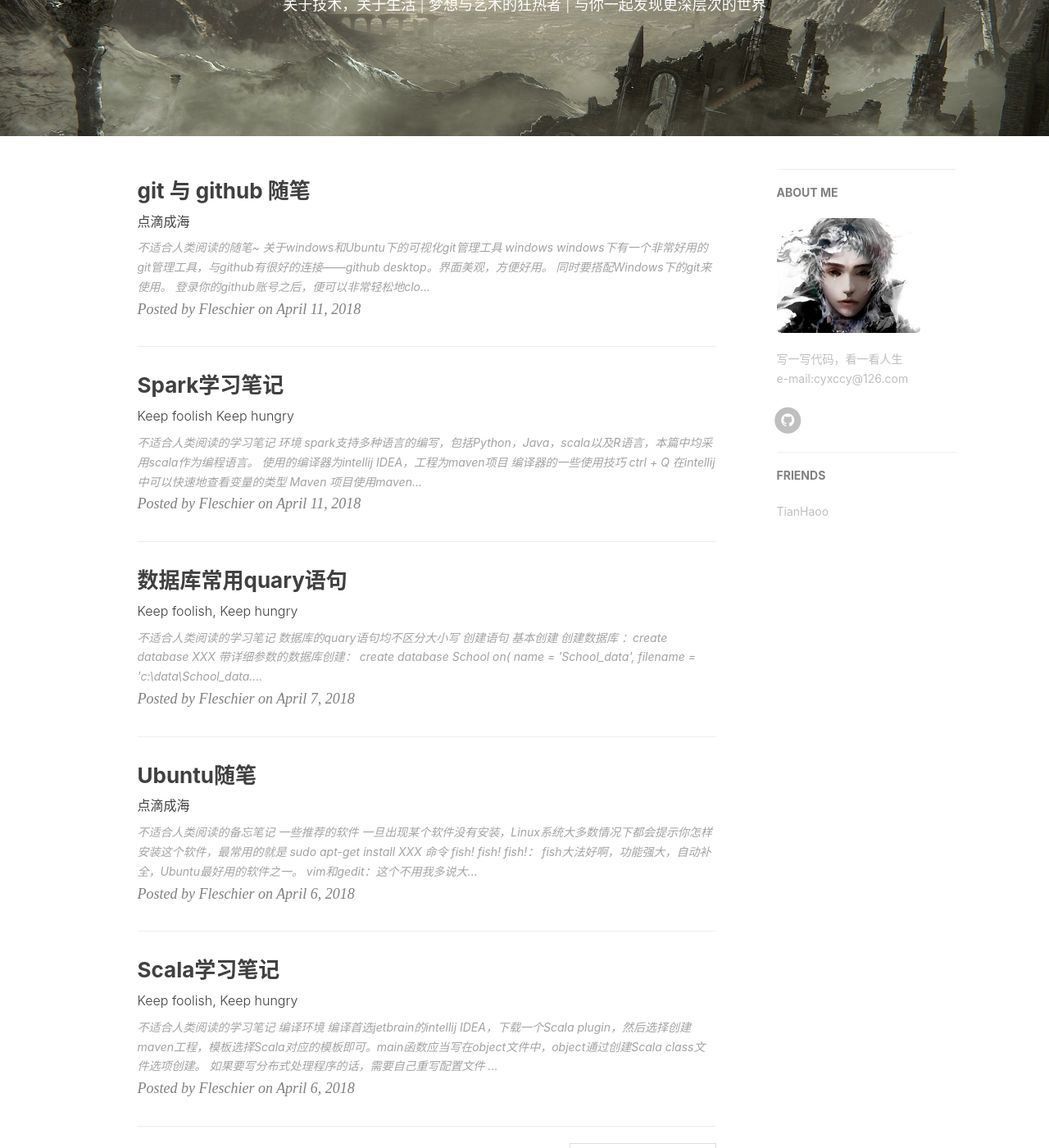
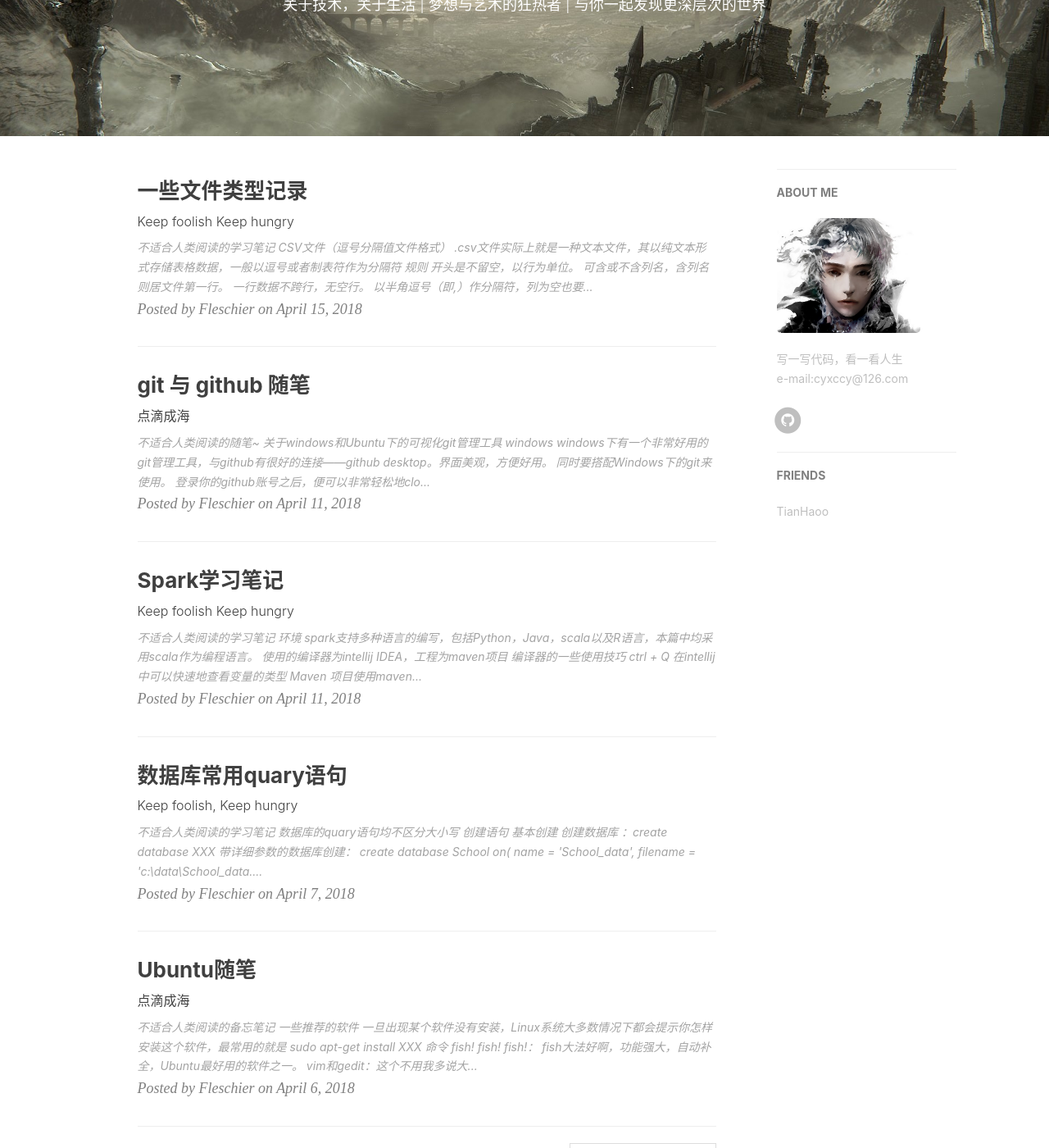
Before and after one commit to Fleschier/Fleschier.github.io, a Jekyll site: the page built from index.html, in a window 1280 px wide and 1400 px high, scrolled down 252 px. Shown: the whole window at 82% size. Built offline with Jekyll 4.4.1, drawn with Linux system fonts in a browser that asks for light colours; nearby versions of some CDN libraries; the list of posts is cut into pages by our own code; comment, search, counter and statistics services are not loaded.

Commit message:
update and upload

````diff
--- a/_posts/2018-04-11-Spark-learning.markdown
+++ b/_posts/2018-04-11-Spark-learning.markdown
@@ -169,14 +169,17 @@
 - Spark SQL中所有功能的入口点是 SparkSession 类. 要创建一个 SparkSession, 仅使用 SparkSession.builder()就可以了：
 ```
 import org.apache.spark.sql.SparkSession
-val spark = SparkSession
+val sparkses = SparkSession
   .builder()	//必须有
-  .appName("Spark SQL basic example") //可选项
-  .config("spark.some.config.option", "some-value")  //可选项
+  [.appName("Spark SQL basic example") ]
+  [.config("spark.some.config.option", "some-value")]
+  [.master("local")]
   .getOrCreate() //必须有
-// For implicit conversions like converting RDDs to DataFrames
-import spark.implicits._
+// For implicit conversions like converting RDDs to DataFrames    //即需要用到类型转换时，要引入这个以你的变量名字开头的隐式转换包
+import sparkses.implicits._
 ```
+
+> 未来Dataset可能会取代RDD作为主要使用的API，而RDD会成为最底层的供用户使用的API
 
 - spark一般的入口是 sparkcontext类：
 ```
@@ -185,6 +188,15 @@
  val conf = new SparkConf()[.set(...)...]
  val sc = new SparkContext(conf)
 ```
+
+## DataSet 与 DataFrame
+---
+
+#### case class与模式匹配
+
+- 讲到dataframe和dataset，首先要讲到case。
+
+-
 
 ## 一些注意点
 ---
@@ -209,4 +221,4 @@
 - scala中的`.sortBy()`方法如果在括号里最前面加上一个减号表示按逆序排序。
 
 <br>
-> 最后更新于2018.4.14
+> 最后更新于2018.4.15
--- /dev/null
+++ b/_posts/2018-04-15-File-types.markdown
@@ -0,0 +1,31 @@
+---
+layout:     post
+title:      "一些文件类型记录"
+subtitle:   "Keep foolish  Keep hungry"
+date:       2018-04-15 16:47:00
+author:     "Fleschier"
+header-img: "img/File/File-bg.jpg"
+
+---
+> 不适合人类阅读的学习笔记
+
+## CSV文件（逗号分隔值文件格式）
+---
+
+- .csv文件实际上就是一种文本文件，其**以纯文本形式存储表格数据**，一般以逗号或者制表符作为分隔符
+
+#### 规则
+- 开头是不留空，以行为单位。
+
+- 可含或不含列名，含列名则居文件第一行。
+
+- 一行数据不跨行，无空行。
+
+- 以半角逗号（即,）作分隔符，列为空也要表达其存在。
+
+- **不支持数字，不支持特殊字符**
+
+
+
+<br>
+> 最后修改于2018.4.15
````
